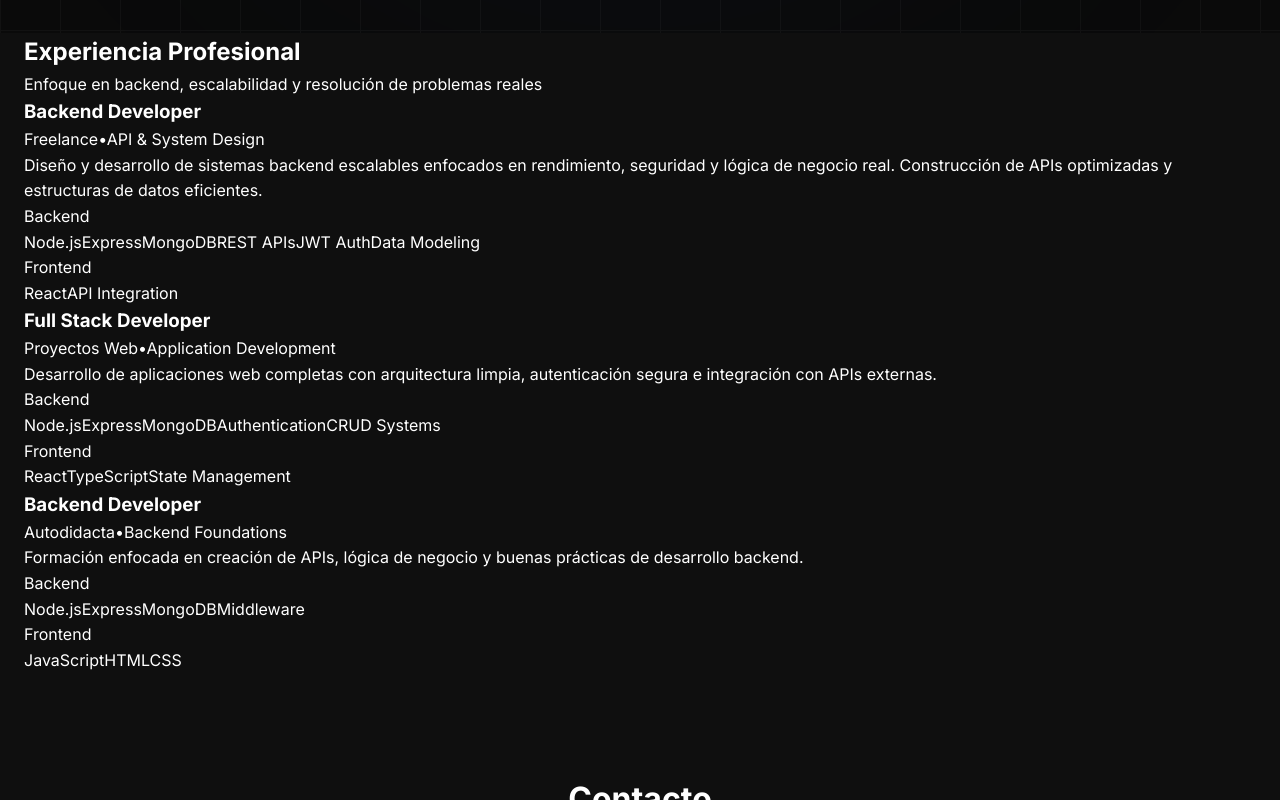
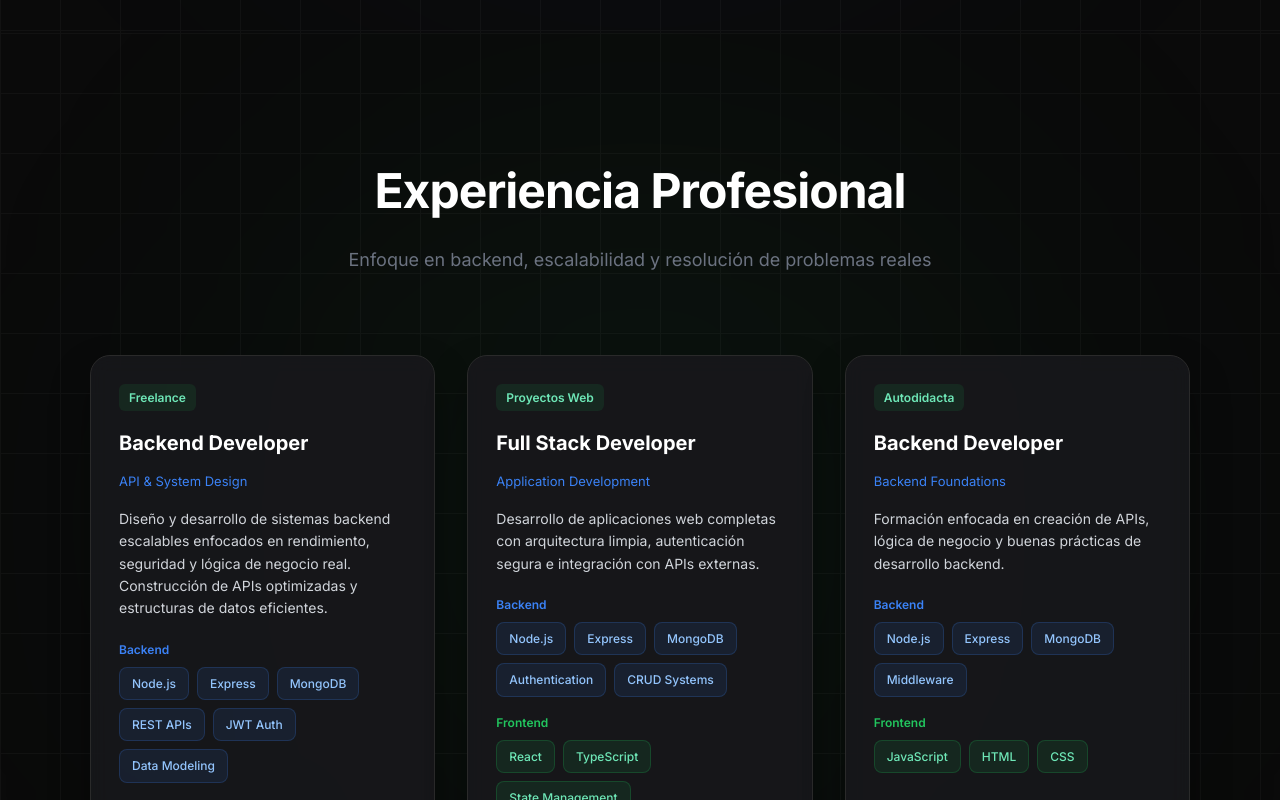
Before and after one commit to renzonodari9/portafolio-nodari, a React (Vite) app: page / in a window 1280 px wide. Shown: the part 4820-5620 px from the top of the page. Built offline with nearby package versions, Linux system fonts and the light colour scheme.

Commit message:
Experience.jsx: diseño mejorado consistente con Hero/About/Skills/Proceso/Projects

```diff
--- a/src/components/Experience.jsx
+++ b/src/components/Experience.jsx
@@ -7,14 +7,7 @@ const experiences = [
     role: "API & System Design",
     description:
       "Diseño y desarrollo de sistemas backend escalables enfocados en rendimiento, seguridad y lógica de negocio real. Construcción de APIs optimizadas y estructuras de datos eficientes.",
-    backend: [
-      "Node.js",
-      "Express",
-      "MongoDB",
-      "REST APIs",
-      "JWT Auth",
-      "Data Modeling",
-    ],
+    backend: ["Node.js", "Express", "MongoDB", "REST APIs", "JWT Auth", "Data Modeling"],
     frontend: ["React", "API Integration"],
   },
   {
@@ -23,13 +16,7 @@ const experiences = [
     role: "Application Development",
     description:
       "Desarrollo de aplicaciones web completas con arquitectura limpia, autenticación segura e integración con APIs externas.",
-    backend: [
-      "Node.js",
-      "Express",
-      "MongoDB",
-      "Authentication",
-      "CRUD Systems",
-    ],
+    backend: ["Node.js", "Express", "MongoDB", "Authentication", "CRUD Systems"],
     frontend: ["React", "TypeScript", "State Management"],
   },
   {
@@ -45,51 +32,180 @@ const experiences = [
 
 export default function Experience() {
   return (
-    <section className="experience-section">
+    <section style={{
+      position: "relative",
+      backgroundColor: "#0a0a0a",
+      padding: "120px 20px",
+      color: "#fff",
+      boxSizing: "border-box",
+      overflow: "hidden"
+    }}>
 
-      <div className="container">
+      {/* Background Glow */}
+      <div style={{
+        position: "absolute",
+        top: "50%",
+        left: "50%",
+        transform: "translate(-50%, -50%)",
+        width: "800px",
+        height: "800px",
+        background: "rgba(34, 197, 94, 0.05)",
+        filter: "blur(160px)",
+        borderRadius: "50%",
+        pointerEvents: "none"
+      }} />
+
+      {/* Grid effect */}
+      <div style={{
+        position: "absolute",
+        inset: 0,
+        opacity: 0.03,
+        backgroundImage: "linear-gradient(to right, #ffffff 1px, transparent 1px), linear-gradient(to bottom, #ffffff 1px, transparent 1px)",
+        backgroundSize: "60px 60px",
+        pointerEvents: "none"
+      }} />
+
+      <div style={{
+        position: "relative",
+        zIndex: 10,
+        maxWidth: "1100px",
+        margin: "0 auto"
+      }}>
 
         {/* Header */}
         <motion.div
-          initial={{ opacity: 0, y: 15 }}
+          initial={{ opacity: 0, y: 30 }}
           whileInView={{ opacity: 1, y: 0 }}
           viewport={{ once: true }}
-          className="experience-header"
+          transition={{ duration: 0.7 }}
+          style={{ textAlign: "center", marginBottom: "80px" }}
         >
-          <h2>Experiencia Profesional</h2>
-          <p>Enfoque en backend, escalabilidad y resolución de problemas reales</p>
+          <h2 style={{
+            fontSize: "clamp(36px, 6vw, 48px)",
+            fontWeight: 800,
+            color: "#fff",
+            marginBottom: "16px",
+            letterSpacing: "-0.02em"
+          }}>
+            Experiencia Profesional
+          </h2>
+
+          <p style={{
+            color: "#6b7280",
+            maxWidth: "700px",
+            margin: "0 auto",
+            fontSize: "clamp(15px, 2.5vw, 18px)",
+            lineHeight: 1.6
+          }}>
+            Enfoque en backend, escalabilidad y resolución de problemas reales
+          </p>
         </motion.div>
 
         {/* Grid */}
-        <div className="experience-grid">
+        <div style={{
+          display: "grid",
+          gridTemplateColumns: "repeat(auto-fit, minmax(280px, 1fr))",
+          gap: "32px"
+        }}>
           {experiences.map((exp, index) => (
             <motion.div
               key={exp.title + index}
               initial={{ opacity: 0, y: 20 }}
               whileInView={{ opacity: 1, y: 0 }}
               viewport={{ once: true }}
-              transition={{ delay: index * 0.1 }}
-              className="experience-card"
+              transition={{ delay: index * 0.15 }}
+              whileHover={{ y: -5 }}
+              style={{
+                background: "rgba(24, 24, 27, 0.9)",
+                border: "1px solid #2a2a2a",
+                borderRadius: "20px",
+                padding: "28px",
+                backdropFilter: "blur(10px)",
+                boxShadow: "0 20px 40px rgba(0, 0, 0, 0.3)",
+                transition: "all 0.3s ease"
+              }}
+              onMouseOver={(e) => {
+                e.currentTarget.style.border = "1px solid rgba(34, 197, 94, 0.4)";
+                e.currentTarget.style.boxShadow = "0 25px 50px rgba(0, 0, 0, 0.4)";
+              }}
+              onMouseOut={(e) => {
+                e.currentTarget.style.border = "1px solid #2a2a2a";
+                e.currentTarget.style.boxShadow = "0 20px 40px rgba(0, 0, 0, 0.3)";
+              }}
             >
+              {/* Company */}
+              <span style={{
+                fontSize: "12px",
+                color: "#6ee7b7",
+                fontWeight: 600,
+                display: "inline-block",
+                marginBottom: "8px",
+                padding: "4px 10px",
+                background: "rgba(34, 197, 94, 0.1)",
+                borderRadius: "6px"
+              }}>
+                {exp.company}
+              </span>
 
               {/* Title */}
-              <h3>{exp.title}</h3>
+              <h3 style={{
+                color: "#fff",
+                fontSize: "clamp(16px, 2.5vw, 20px)",
+                margin: "8px 0 12px 0",
+                fontWeight: 700
+              }}>
+                {exp.title}
+              </h3>
 
-              <div className="experience-meta">
-                <span className="company">{exp.company}</span>
-                <span className="dot">•</span>
-                <span className="role">{exp.role}</span>
-              </div>
+              {/* Role */}
+              <span style={{
+                color: "#3b82f6",
+                fontSize: "13px",
+                marginBottom: "16px",
+                display: "block"
+              }}>
+                {exp.role}
+              </span>
 
               {/* Description */}
-              <p className="description">{exp.description}</p>
+              <p style={{
+                color: "#d1d5db",
+                fontSize: "14px",
+                lineHeight: 1.6,
+                marginBottom: "20px"
+              }}>
+                {exp.description}
+              </p>
 
               {/* Backend */}
-              <div className="stack-section">
-                <span className="label backend">Backend</span>
-                <div className="chips">
+              <div style={{ marginBottom: "16px" }}>
+                <span style={{
+                  color: "#3b82f6",
+                  fontSize: "12px",
+                  marginBottom: "8px",
+                  display: "block",
+                  fontWeight: 600
+                }}>
+                  Backend
+                </span>
+                <div style={{
+                  display: "flex",
+                  flexWrap: "wrap",
+                  gap: "8px"
+                }}>
                   {exp.backend.map((t) => (
-                    <span key={t} className="chip backend-chip">
+                    <span
+                      key={t}
+                      style={{
+                        fontSize: "12px",
+                        padding: "6px 12px",
+                        borderRadius: "8px",
+                        background: "rgba(59, 130, 246, 0.1)",
+                        color: "#93c5fd",
+                        border: "1px solid rgba(59, 130, 246, 0.2)",
+                        fontWeight: 500
+                      }}
+                    >
                       {t}
                     </span>
                   ))}
@@ -97,11 +213,34 @@ export default function Experience() {
               </div>
 
               {/* Frontend */}
-              <div className="stack-section">
-                <span className="label frontend">Frontend</span>
-                <div className="chips">
+              <div>
+                <span style={{
+                  color: "#22c55e",
+                  fontSize: "12px",
+                  marginBottom: "8px",
+                  display: "block",
+                  fontWeight: 600
+                }}>
+                  Frontend
+                </span>
+                <div style={{
+                  display: "flex",
+                  flexWrap: "wrap",
+                  gap: "8px"
+                }}>
                   {exp.frontend.map((t) => (
-                    <span key={t} className="chip frontend-chip">
+                    <span
+                      key={t}
+                      style={{
+                        fontSize: "12px",
+                        padding: "6px 12px",
+                        borderRadius: "8px",
+                        background: "rgba(34, 197, 94, 0.1)",
+                        color: "#6ee7b7",
+                        border: "1px solid rgba(34, 197, 94, 0.2)",
+                        fontWeight: 500
+                      }}
+                    >
                       {t}
                     </span>
                   ))}
@@ -111,7 +250,6 @@ export default function Experience() {
             </motion.div>
           ))}
         </div>
-
       </div>
     </section>
   );
```
